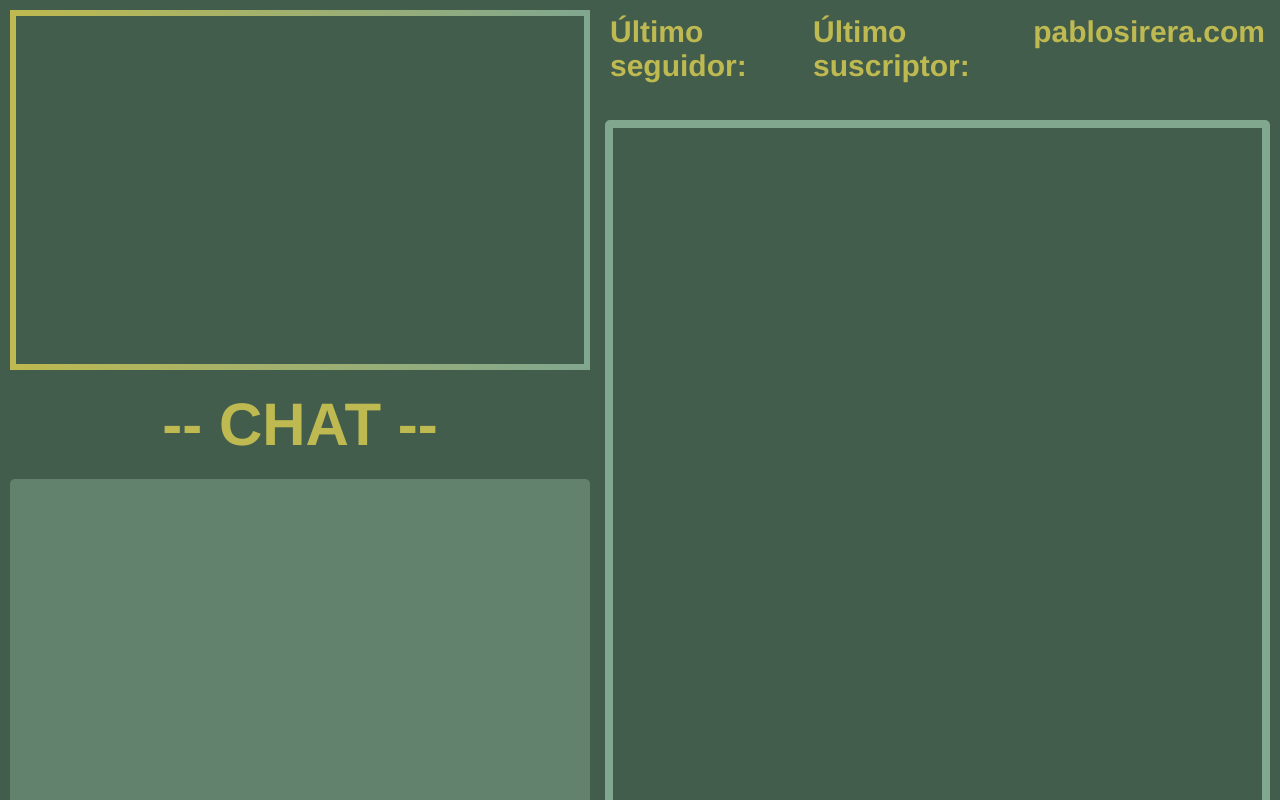
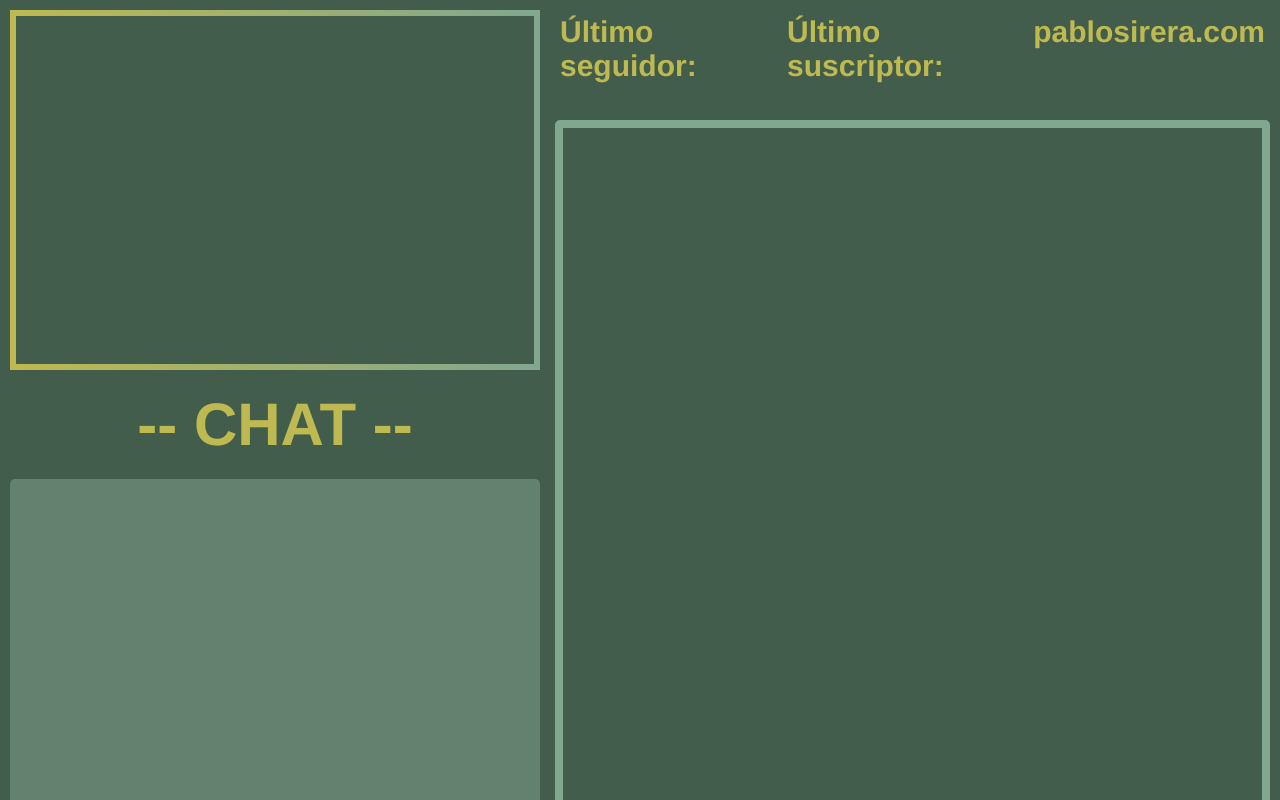
Before and after one commit to pablosirera/overlay-obs, a Vue app: page / in a window 1280 px wide. Shown: the top 800 px of the page. Built offline with nearby package versions, Linux system fonts and the light colour scheme.

Commit message:
feat(primary): reduce width cam and chat column

```diff
--- a/src/views/Primary.vue
+++ b/src/views/Primary.vue
@@ -31,7 +31,7 @@ export default {
 <style lang="scss" scoped>
 .home {
   display: grid;
-  grid-template-columns: 580px 1fr;
+  grid-template-columns: 530px 1fr;
   column-gap: 15px;
   background-color: var(--color-primary);
   padding: 10px;
```
